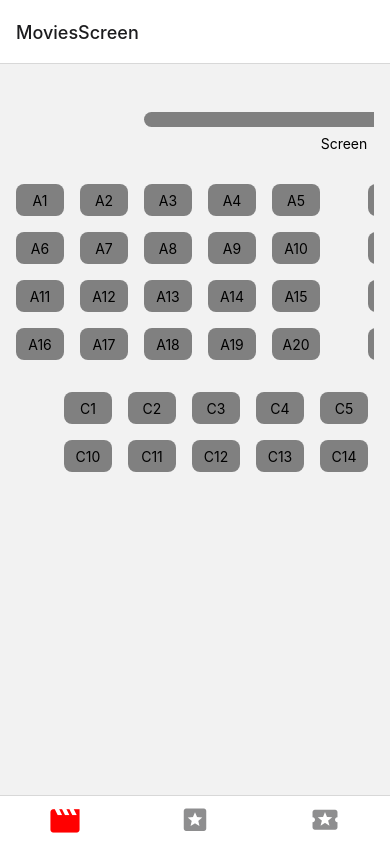
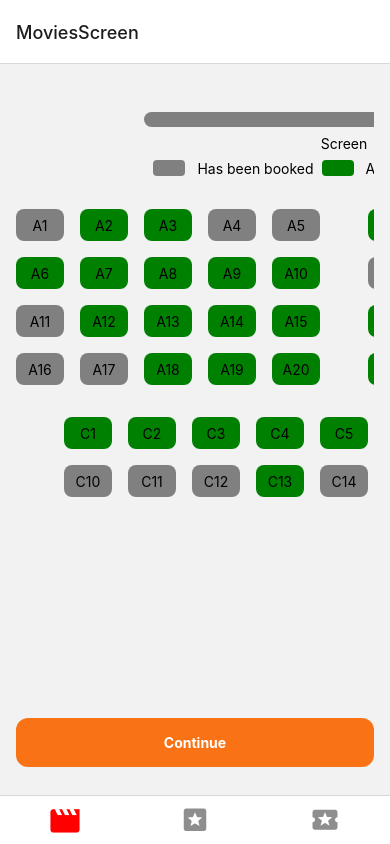
Before and after one commit to thanhnvt/react-native-cinema-ticket-template, a React Native app: screen / in a window 390 px wide. Built offline with nearby package versions, Linux system fonts and the light colour scheme.

Commit message:
udpate cinema

```diff
--- a/src/assets/json/chairs.json
+++ b/src/assets/json/chairs.json
@@ -2,87 +2,87 @@
   "single": [
     [
       [
-        { "name": "A1", "price": "5", "status":"" },
-        { "name": "A2", "price": "5" },
-        { "name": "A3", "price": "5" },
-        { "name": "A4", "price": "5" },
-        { "name": "A5", "price": "5" }
+        { "name": "A1", "price": "5", "isBooked": true },
+        { "name": "A2", "price": "5", "isBooked": false },
+        { "name": "A3", "price": "5", "isBooked": false },
+        { "name": "A4", "price": "5", "isBooked": true },
+        { "name": "A5", "price": "5", "isBooked": true }
       ],
       [
-        { "name": "A6", "price": "5" },
-        { "name": "A7", "price": "5" },
-        { "name": "A8", "price": "5" },
-        { "name": "A9", "price": "5" },
-        { "name": "A10", "price": "5" }
+        { "name": "A6", "price": "5", "isBooked": false },
+        { "name": "A7", "price": "5", "isBooked": false },
+        { "name": "A8", "price": "5", "isBooked": false },
+        { "name": "A9", "price": "5", "isBooked": false },
+        { "name": "A10", "price": "5", "isBooked": false }
       ],
       [
-        { "name": "A11", "price": "5" },
-        { "name": "A12", "price": "5" },
-        { "name": "A13", "price": "5" },
-        { "name": "A14", "price": "5" },
-        { "name": "A15", "price": "5" }
+        { "name": "A11", "price": "5", "isBooked": true },
+        { "name": "A12", "price": "5", "isBooked": false },
+        { "name": "A13", "price": "5", "isBooked": false },
+        { "name": "A14", "price": "5", "isBooked": false },
+        { "name": "A15", "price": "5", "isBooked": false }
       ],
       [
-        { "name": "A16", "price": "5" },
-        { "name": "A17", "price": "5" },
-        { "name": "A18", "price": "5" },
-        { "name": "A19", "price": "5" },
-        { "name": "A20", "price": "5" }
+        { "name": "A16", "price": "5", "isBooked": true },
+        { "name": "A17", "price": "5", "isBooked": true },
+        { "name": "A18", "price": "5", "isBooked": false },
+        { "name": "A19", "price": "5", "isBooked": false },
+        { "name": "A20", "price": "5", "isBooked": false }
       ]
     ],
     [
       [
-        { "name": "B1", "price": "5" },
-        { "name": "B2", "price": "5" },
-        { "name": "B3", "price": "5" },
-        { "name": "B4", "price": "5" },
-        { "name": "B5", "price": "5" }
+        { "name": "B1", "price": "5", "isBooked": false },
+        { "name": "B2", "price": "5", "isBooked": false },
+        { "name": "B3", "price": "5", "isBooked": true },
+        { "name": "B4", "price": "5", "isBooked": false },
+        { "name": "B5", "price": "5", "isBooked": false }
       ],
       [
-        { "name": "B6", "price": "5" },
-        { "name": "B7", "price": "5" },
-        { "name": "B8", "price": "5" },
-        { "name": "B9", "price": "5" },
-        { "name": "B10", "price": "5" }
+        { "name": "B6", "price": "5", "isBooked": true },
+        { "name": "B7", "price": "5", "isBooked": true },
+        { "name": "B8", "price": "5", "isBooked": true },
+        { "name": "B9", "price": "5", "isBooked": false },
+        { "name": "B10", "price": "5", "isBooked": true }
       ],
       [
-        { "name": "B11", "price": "5" },
-        { "name": "B12", "price": "5" },
-        { "name": "B13", "price": "5" },
-        { "name": "B14", "price": "5" },
-        { "name": "B15", "price": "5" }
+        { "name": "B11", "price": "5", "isBooked": false },
+        { "name": "B12", "price": "5", "isBooked": false },
+        { "name": "B13", "price": "5", "isBooked": true },
+        { "name": "B14", "price": "5", "isBooked": true },
+        { "name": "B15", "price": "5", "isBooked": true }
       ],
       [
-        { "name": "B16", "price": "5" },
-        { "name": "B17", "price": "5" },
-        { "name": "B18", "price": "5" },
-        { "name": "B19", "price": "5" },
-        { "name": "B20", "price": "5" }
+        { "name": "B16", "price": "5", "isBooked": false },
+        { "name": "B17", "price": "5", "isBooked": false },
+        { "name": "B18", "price": "5", "isBooked": false },
+        { "name": "B19", "price": "5", "isBooked": false },
+        { "name": "B20", "price": "5", "isBooked": false }
       ]
     ]
   ],
   "couple": [
     [
-      { "name": "C1", "price": "8" },
-      { "name": "C2", "price": "8" },
-      { "name": "C3", "price": "8" },
-      { "name": "C4", "price": "8" },
-      { "name": "C5", "price": "8" },
-      { "name": "C6", "price": "8" },
-      { "name": "C7", "price": "8" },
-      { "name": "C8", "price": "8" },
-      { "name": "C9", "price": "8" }
+      { "name": "C1", "price": "8", "isBooked": false },
+      { "name": "C2", "price": "8", "isBooked": false },
+      { "name": "C3", "price": "8", "isBooked": false },
+      { "name": "C4", "price": "8", "isBooked": false },
+      { "name": "C5", "price": "8", "isBooked": false },
+      { "name": "C6", "price": "8", "isBooked": false },
+      { "name": "C7", "price": "8", "isBooked": false },
+      { "name": "C8", "price": "8", "isBooked": false },
+      { "name": "C9", "price": "8", "isBooked": false }
     ],
     [
-      { "name": "C10", "price": "8" },
-      { "name": "C11", "price": "8" },
-      { "name": "C12", "price": "8" },
-      { "name": "C13", "price": "8" },
-      { "name": "C14", "price": "8" },
-      { "name": "C15", "price": "8" },
-      { "name": "C16", "price": "8" },
-      { "name": "C17", "price": "8" },
-      { "name": "C18", "price": "8" }
+      { "name": "C10", "price": "8", "isBooked": true },
+      { "name": "C11", "price": "8", "isBooked": true },
+      { "name": "C12", "price": "8", "isBooked": true },
+      { "name": "C13", "price": "8", "isBooked": false },
+      { "name": "C14", "price": "8", "isBooked": true },
+      { "name": "C15", "price": "8", "isBooked": true },
+      { "name": "C16", "price": "8", "isBooked": false },
+      { "name": "C17", "price": "8", "isBooked": true },
+      { "name": "C18", "price": "8", "isBooked": true }
     ]
   ]
 }
--- /dev/null
+++ b/src/components/AppButton.tsx
@@ -0,0 +1,35 @@
+import React from "react";
+import { StyleSheet, Text, TouchableOpacity } from "react-native";
+import { fontSize, space } from "../theme/size";
+import { colors } from "../theme/colors";
+
+type AppButtonProps = {
+  text: string;
+  onPress: () => void;
+};
+
+const AppButton: React.FC<AppButtonProps> = ({ text, onPress }) => {
+  return (
+    <TouchableOpacity style={styles.btnContainer} onPress={onPress}>
+      <Text style={styles.txtBtn}>{text}</Text>
+    </TouchableOpacity>
+  );
+};
+
+const styles = StyleSheet.create({
+  txtBtn: {
+    color: "#fff",
+    fontSize: fontSize.md,
+    fontWeight: "700",
+    paddingHorizontal: space.md * 6,
+    padding: space.md,
+    textAlign: "center",
+  },
+  btnContainer: {
+    backgroundColor: colors.orange,
+    borderRadius: space.sm,
+    marginVertical: space.sm,
+  },
+});
+
+export default AppButton;
--- a/src/screens/ticket-booking-chair/TicketBookingChairScreen.tsx
+++ b/src/screens/ticket-booking-chair/TicketBookingChairScreen.tsx
@@ -1,19 +1,44 @@
-import React, { useEffect, useState } from "react";
-import { ScrollView, StyleSheet, Text, View } from "react-native";
+import React, { useEffect, useMemo, useState } from "react";
+import {
+  Pressable,
+  ScrollView,
+  StyleSheet,
+  Text,
+  TouchableOpacity,
+  View,
+} from "react-native";
 import { space } from "../../theme/size";
 import { colors } from "../../theme/colors";
 import { ChairType, CinemaChairsType } from "../../types/CinemaTypes";
 import api from "../../services";
+import AppButton from "../../components/AppButton";
 
 type ChairProps = {
   chair: ChairType;
 };
 
 const ChairItem: React.FC<ChairProps> = ({ chair }) => {
+  const [isSelected, setIsSelected] = useState<boolean>(false);
+  const backgroundColor = useMemo(() => {
+    if (chair?.isBooked) {
+      return "gray";
+    }
+    if (isSelected) {
+      return colors.orange;
+    }
+    return "green";
+  }, [chair?.isBooked, isSelected]);
+  const onSelect = () => {
+    setIsSelected(!isSelected);
+  };
   return (
-    <View style={styles.chairItemContainer}>
+    <Pressable
+      style={[styles.chairItemContainer, { backgroundColor: backgroundColor }]}
+      disabled={chair?.isBooked}
+      onPress={onSelect}
+    >
       <Text>{chair?.name}</Text>
-    </View>
+    </Pressable>
   );
 };
 
@@ -51,11 +76,33 @@ const TicketBookingChairScreen = () => {
 
   return (
     <View style={styles.container}>
-      <ScrollView horizontal={true} showsHorizontalScrollIndicator={false}>
+      <ScrollView
+        horizontal={true}
+        showsHorizontalScrollIndicator={false}
+        style={styles.scrollView}
+      >
         <View style={styles.chairContainer}>
           <View style={styles.screenContainer}>
             <View style={styles.screen} />
             <Text>Screen</Text>
+            <View style={styles.noteContainer}>
+              <View style={styles.noteItemContainer}>
+                <View style={[styles.noteColor, { backgroundColor: "gray" }]} />
+                <Text>Has been booked</Text>
+              </View>
+              <View style={styles.noteItemContainer}>
+                <View
+                  style={[styles.noteColor, { backgroundColor: "green" }]}
+                />
+                <Text>Available</Text>
+              </View>
+              <View style={styles.noteItemContainer}>
+                <View
+                  style={[styles.noteColor, { backgroundColor: colors.orange }]}
+                />
+                <Text>Selected</Text>
+              </View>
+            </View>
           </View>
           <View style={styles.chairTopContainer}>
             {chair?.single?.length &&
@@ -66,13 +113,33 @@ const TicketBookingChairScreen = () => {
           {chair?.couple?.length && <ChairGroup chairs={chair?.couple} />}
         </View>
       </ScrollView>
+      <AppButton text={"Continue"} onPress={() => {}} />
     </View>
   );
 };
 
 const styles = StyleSheet.create({
+  scrollView: {
+    flex: 1,
+  },
+  noteColor: {
+    width: space.md * 2,
+    height: space.md,
+    borderRadius: 4,
+  },
+  noteItemContainer: {
+    flexDirection: "row",
+    gap: space.sm,
+    alignContent: "center",
+    justifyContent: "center",
+  },
+  noteContainer: {
+    flexDirection: "row",
+    gap: space.xs,
+  },
   container: {
     padding: space.md,
+    flex: 1,
   },
   chairContainer: {
     flexDirection: "column",
--- a/src/types/CinemaTypes.ts
+++ b/src/types/CinemaTypes.ts
@@ -8,6 +8,7 @@ export type CinemaType = {
 export type ChairType = {
   name: string;
   price: string;
+  isBooked: boolean;
 };
 
 export type CinemaChairsType = {
```
Also changed, not shown: src/components/MovieComponent.tsx (+29 -36 lines).
